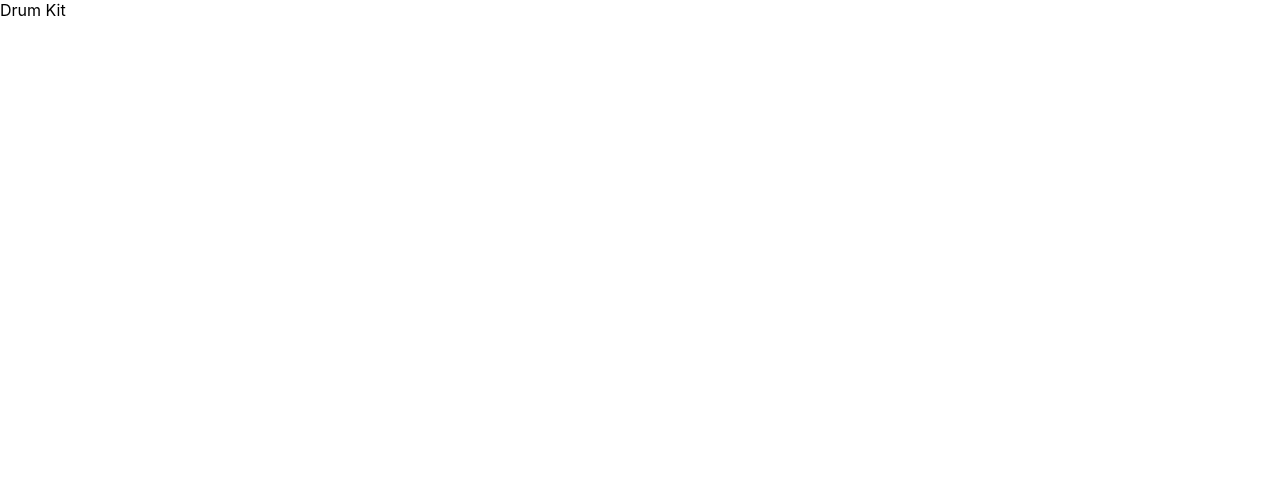
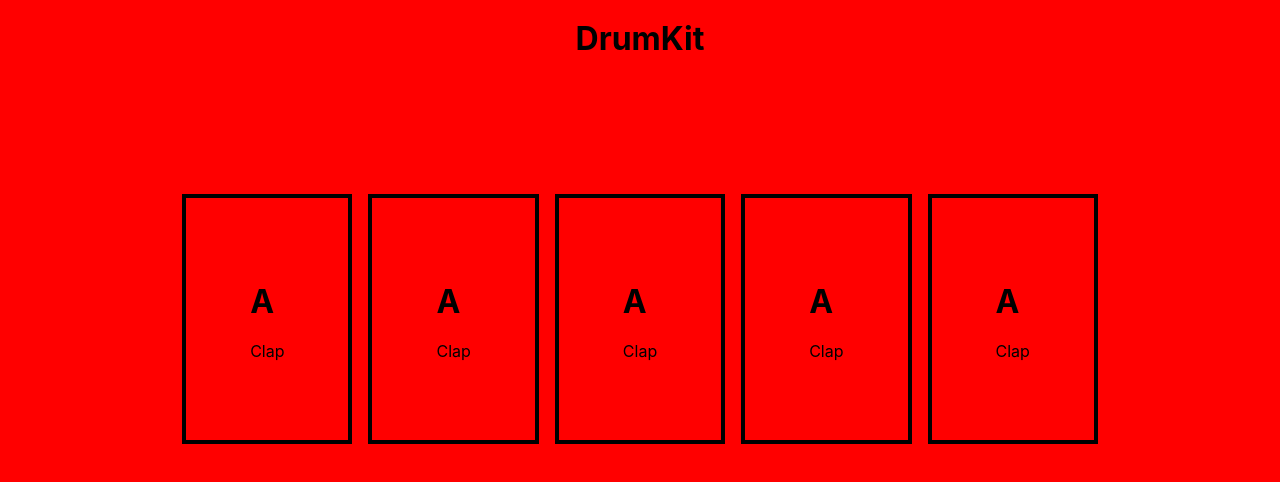
Before and after one commit to tluper94/drum-kit, a React (Create React App) app: page / in a window 1280 px wide. Shown: the top 482 px of the page. Built offline with nearby package versions, Linux system fonts and the light colour scheme.

Commit message:
Added keys and started styling them

```diff
--- a/package.json
+++ b/package.json
@@ -8,7 +8,8 @@
     "@testing-library/user-event": "^7.2.1",
     "react": "^16.13.1",
     "react-dom": "^16.13.1",
-    "react-scripts": "3.4.3"
+    "react-scripts": "3.4.3",
+    "tachyons": "^4.12.0"
   },
   "scripts": {
     "start": "react-scripts start",
--- a/src/Components/Key.js
+++ b/src/Components/Key.js
@@ -0,0 +1,12 @@
+import React from 'react';
+import styles from './Key.module.css';
+
+const Key = () =>{
+	return(
+			<div className='ba bw2 pv5 ph5 grow ma2'>
+				<h1 className=''>A</h1>
+				<p className=''>Clap</p>
+			</div>
+		)
+}
+export default Key;
--- /dev/null
+++ b/src/Components/Key.module.css
@@ -0,0 +1,25 @@
+.key{
+  border: .4rem solid black;
+  border-radius: .5rem;
+  margin: 1rem;
+  font-size: 1.5rem;
+  padding: 1rem .5rem;
+  transition: all .07s ease;
+  width: 10rem;
+  text-align: center;
+  color: white;
+  background: rgba(0,0,0,0.4);
+  text-shadow: 0 0 .5rem black;
+}
+
+.sound {
+  font-size: 1.2rem;
+  text-transform: uppercase;
+  letter-spacing: .1rem;
+  color: #ffc600;
+}
+
+kbd {
+  display: block;
+  font-size: 4rem;
+}
--- /dev/null
+++ b/src/Components/Keyboard.js
@@ -0,0 +1,15 @@
+import React from 'react';
+import Key from './Key';
+
+const Keyboard = () =>{
+	return (
+			<div className='flex flex-wrap flex-auto items-center justify-center '>
+				<Key/>
+				<Key/>
+				<Key/>
+				<Key/>
+				<Key/>
+			</div>
+		)
+}
+export default Keyboard;
--- a/src/Containers/App.js
+++ b/src/Containers/App.js
@@ -1,4 +1,6 @@
 import React, { Component } from 'react';
+import Keyboard from '../components/Keyboard';
+import styles from './App.module.css';
 
 class App extends Component {
 
@@ -11,7 +13,12 @@ class App extends Component {
 
  	render() {
  		return (
- 			<div>Drum Kit</div>
+ 			<div className='h100'>
+ 				<h1 className='tc '>DrumKit</h1>
+ 				<div  className='ma6'>
+ 					<Keyboard />
+ 				</div>
+ 			</div>
  		);
  	}
 }
--- /dev/null
+++ b/src/Containers/App.module.css
@@ -0,0 +1,11 @@
+.background{
+	background-color: blue;
+}
+
+
+.keys {
+  display: flex;
+  min-height: 100vh;
+  align-items: center;
+  justify-content: center;
+}
--- a/src/index.css
+++ b/src/index.css
@@ -1,10 +1,12 @@
 body {
   margin: 0;
+  height: 500px;
   font-family: -apple-system, BlinkMacSystemFont, 'Segoe UI', 'Roboto', 'Oxygen',
     'Ubuntu', 'Cantarell', 'Fira Sans', 'Droid Sans', 'Helvetica Neue',
     sans-serif;
   -webkit-font-smoothing: antialiased;
   -moz-osx-font-smoothing: grayscale;
+  background-color: red;
 }
 
 code {
--- a/src/index.js
+++ b/src/index.js
@@ -3,6 +3,7 @@ import ReactDOM from 'react-dom';
 import './index.css';
 import App from './Containers/App';
 import * as serviceWorker from './serviceWorker';
+import 'tachyons';
 
 ReactDOM.render(<App />,  document.getElementById('root'));
 
```
Also changed, not shown: 1 other file (tests, documents, lock files or other folders).
